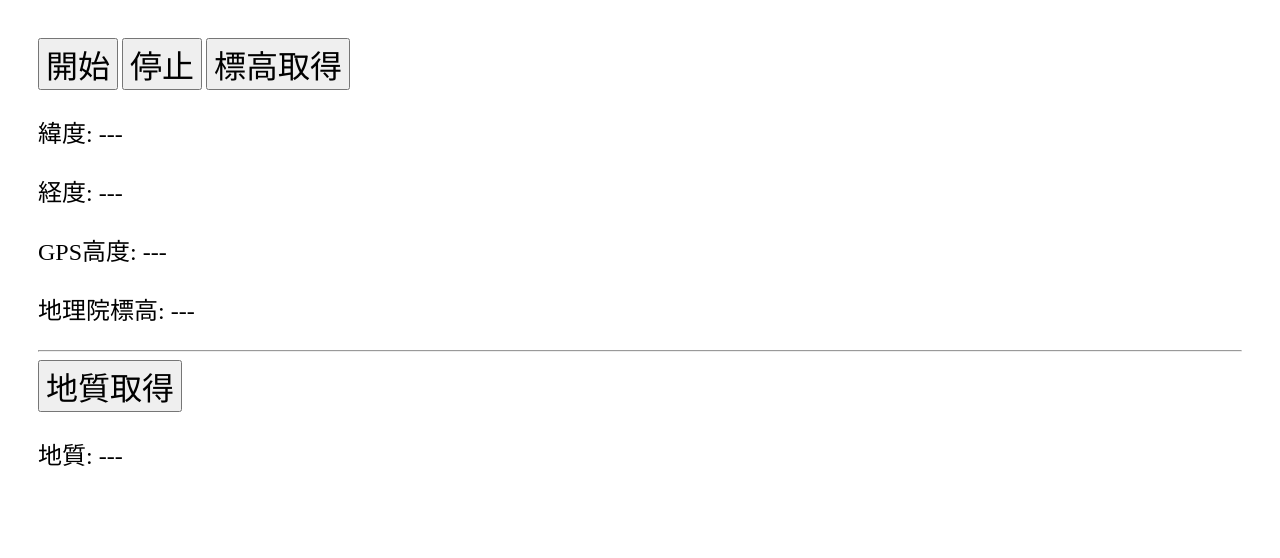
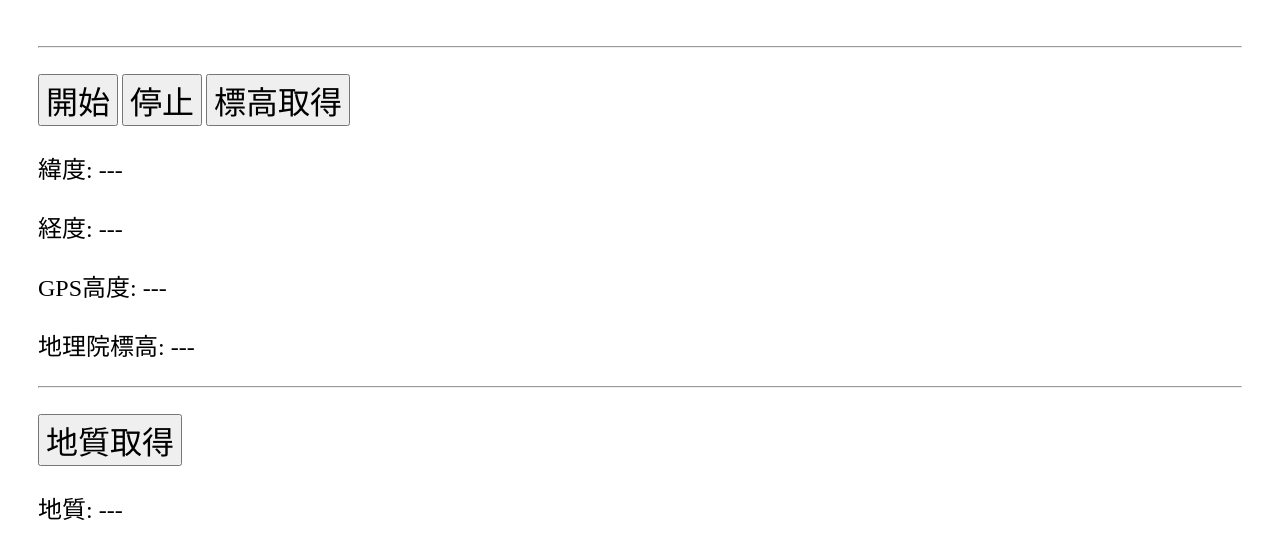
Before and after one commit to green-coronatus/GPS-Information, a plain HTML site: page index.html in a window 1280 px wide. Drawn offline with Linux system fonts and the light colour scheme.

Commit message:
Add files via upload

```diff
--- a/index.html
+++ b/index.html
@@ -5,6 +5,8 @@
 <title>GPSテスト</title>
 </head>
 <body style="padding:30px;">
+
+<hr><br>
 
 <button onclick="startGps()" style="font-family:Hiragino Sans; font-size:24pt;">
 開始
@@ -36,7 +38,7 @@ GPS高度:
 <span id="elevation">---</span>
 </p>
 
-<hr>
+<hr><br>
 
 <button onclick="showGeology()" style="font-family:Hiragino Sans; font-size:24pt;">
 地質取得
```
